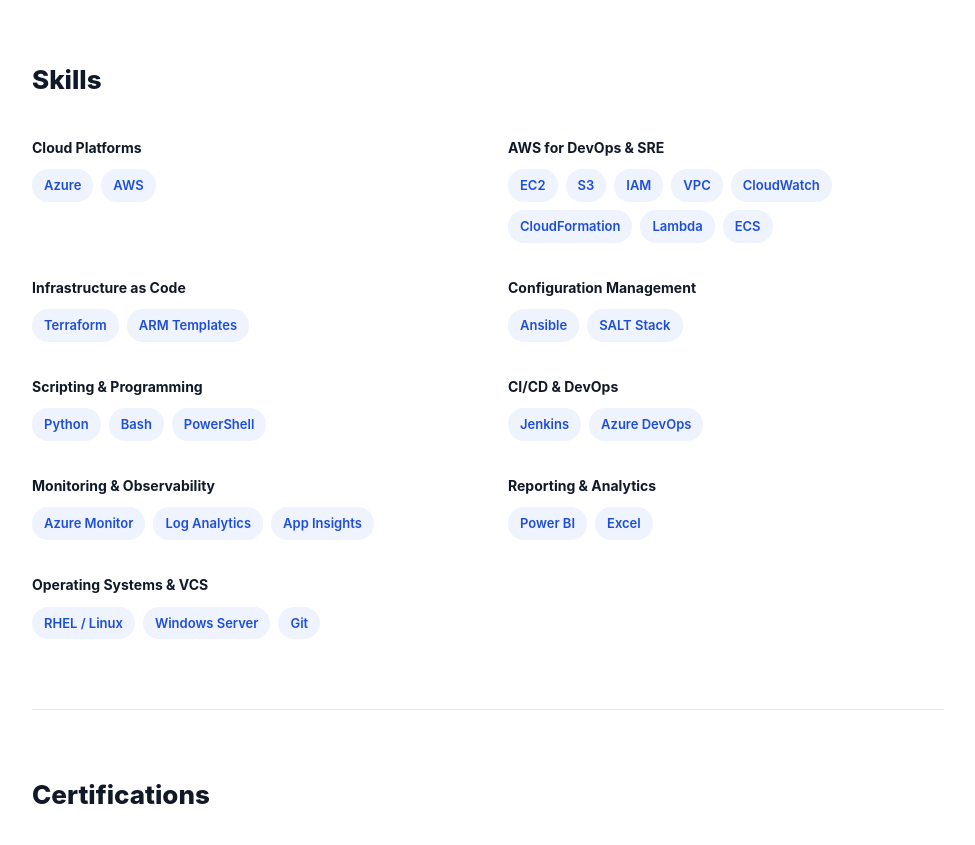
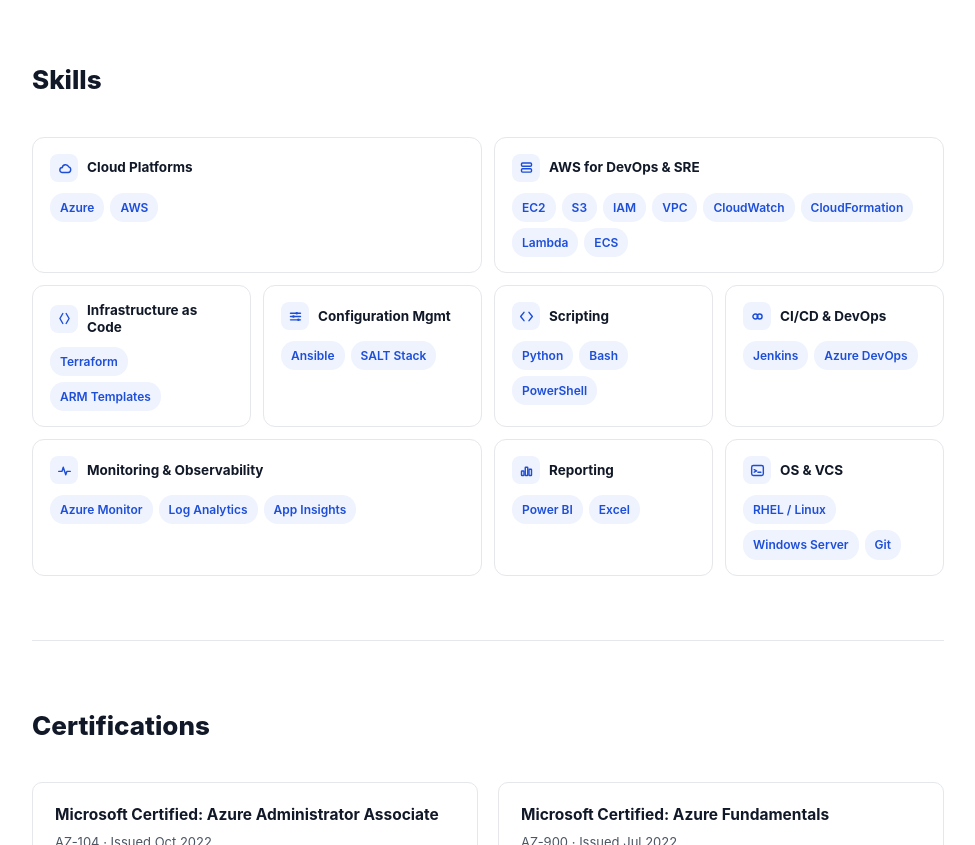
Before and after one commit to tk1998/portfolio, a plain HTML site: page index.html in a window 1280 px wide. Shown: the part 2760-3605 px from the top of the page, without its empty margins (152-1127 px from the left). Drawn offline with Linux system fonts and the light colour scheme.

Commit message:
Update index.html

```diff
--- a/index.html
+++ b/index.html
@@ -251,14 +251,41 @@
   }
 
   /* SKILLS */
-  .skills-cols{ display:grid; grid-template-columns:repeat(2,1fr); gap:28px 40px; }
-  @media (max-width:700px){ .skills-cols{ grid-template-columns:1fr; } }
-  .skill-cat{ margin-bottom:6px; }
-  .skill-cat-name{ font-size:14px; font-weight:700; margin-bottom:10px; }
-  .tag-row{ display:flex; flex-wrap:wrap; gap:8px; }
+  .skills-grid{ display:grid; grid-template-columns:repeat(4,1fr); gap:12px; }
+  @media (max-width:860px){ .skills-grid{ grid-template-columns:repeat(2,1fr); } }
+  @media (max-width:560px){
+    .skills-grid{ grid-template-columns:1fr; }
+    .skills-grid .span-2{ grid-column:span 1; }
+  }
+  .skills-grid .span-2{ grid-column:span 2; }
+  .skill-card{
+    border:1px solid var(--line); border-radius:12px; padding:16px 17px 15px;
+    background:var(--paper);
+    transition:box-shadow .22s ease, transform .22s ease, border-color .22s ease;
+  }
+  .skill-card:hover{
+    box-shadow:0 8px 22px rgba(17,24,39,0.07); transform:translateY(-2px);
+    border-color:#D7E0F5;
+  }
+  .skill-head{ display:flex; align-items:center; gap:9px; margin-bottom:11px; }
+  .skill-icon{
+    width:28px; height:28px; border-radius:8px; background:var(--tag-bg);
+    color:var(--blue-dark); display:flex; align-items:center; justify-content:center;
+    flex-shrink:0; transition:background .2s ease, color .2s ease;
+  }
+  .skill-icon svg{ width:15px; height:15px; }
+  .skill-card:hover .skill-icon{ background:var(--blue); color:#fff; }
+  .skill-cat-name{ font-size:13.5px; font-weight:700; line-height:1.25; }
+  .tag-row{ display:flex; flex-wrap:wrap; gap:6px; }
   .tag{
     background:var(--tag-bg); color:var(--blue-dark);
-    font-size:13px; font-weight:600; padding:6px 12px; border-radius:16px;
+    font-size:12px; font-weight:600; padding:5px 10px; border-radius:14px;
+    transition:background .18s ease, color .18s ease, transform .18s ease;
+  }
+  .skill-card:hover .tag{ background:#fff; border:1px solid #DCE3F0; }
+  .tag:hover{
+    background:var(--blue) !important; color:#fff !important;
+    border-color:var(--blue) !important; transform:translateY(-1px);
   }
 
   /* CERTS */
@@ -483,60 +510,105 @@
   <!-- SKILLS -->
   <section id="skills">
     <div class="section-head"><h2>Skills</h2></div>
-    <div class="skills-cols">
-      <div class="skill-cat">
-        <div class="skill-cat-name">Cloud Platforms</div>
+    <div class="skills-grid">
+      <div class="skill-card span-2">
+        <div class="skill-head">
+          <div class="skill-icon">
+            <svg viewBox="0 0 18 18" fill="none" stroke="currentColor" stroke-width="1.7" stroke-linecap="round" stroke-linejoin="round"><path d="M6 15a3 3 0 0 1 .3-5.97A4 4 0 0 1 14 8.2 3.5 3.5 0 0 1 13.5 15H6Z"/></svg>
+          </div>
+          <div class="skill-cat-name">Cloud Platforms</div>
+        </div>
         <div class="tag-row">
           <span class="tag">Azure</span>
           <span class="tag">AWS</span>
         </div>
       </div>
-      <div class="skill-cat">
-        <div class="skill-cat-name">AWS for DevOps &amp; SRE</div>
+      <div class="skill-card span-2">
+        <div class="skill-head">
+          <div class="skill-icon">
+            <svg viewBox="0 0 18 18" fill="none" stroke="currentColor" stroke-width="1.7" stroke-linecap="round" stroke-linejoin="round"><rect x="3" y="3.5" width="12" height="4" rx="1.2"/><rect x="3" y="10.5" width="12" height="4" rx="1.2"/></svg>
+          </div>
+          <div class="skill-cat-name">AWS for DevOps &amp; SRE</div>
+        </div>
         <div class="tag-row">
           <span class="tag">EC2</span><span class="tag">S3</span><span class="tag">IAM</span>
           <span class="tag">VPC</span><span class="tag">CloudWatch</span><span class="tag">CloudFormation</span>
           <span class="tag">Lambda</span><span class="tag">ECS</span>
         </div>
       </div>
-      <div class="skill-cat">
-        <div class="skill-cat-name">Infrastructure as Code</div>
+      <div class="skill-card">
+        <div class="skill-head">
+          <div class="skill-icon">
+            <svg viewBox="0 0 18 18" fill="none" stroke="currentColor" stroke-width="1.7" stroke-linecap="round" stroke-linejoin="round"><polyline points="7 3 3.5 9 7 15"/><polyline points="11 3 14.5 9 11 15"/></svg>
+          </div>
+          <div class="skill-cat-name">Infrastructure as Code</div>
+        </div>
         <div class="tag-row">
           <span class="tag">Terraform</span><span class="tag">ARM Templates</span>
         </div>
       </div>
-      <div class="skill-cat">
-        <div class="skill-cat-name">Configuration Management</div>
+      <div class="skill-card">
+        <div class="skill-head">
+          <div class="skill-icon">
+            <svg viewBox="0 0 18 18" fill="none" stroke="currentColor" stroke-width="1.7" stroke-linecap="round" stroke-linejoin="round"><line x1="3" y1="5" x2="15" y2="5"/><circle cx="10.5" cy="5" r="1.5" fill="currentColor" stroke="none"/><line x1="3" y1="9" x2="15" y2="9"/><circle cx="6.5" cy="9" r="1.5" fill="currentColor" stroke="none"/><line x1="3" y1="13" x2="15" y2="13"/><circle cx="12.5" cy="13" r="1.5" fill="currentColor" stroke="none"/></svg>
+          </div>
+          <div class="skill-cat-name">Configuration Mgmt</div>
+        </div>
         <div class="tag-row">
           <span class="tag">Ansible</span><span class="tag">SALT Stack</span>
         </div>
       </div>
-      <div class="skill-cat">
-        <div class="skill-cat-name">Scripting &amp; Programming</div>
+      <div class="skill-card">
+        <div class="skill-head">
+          <div class="skill-icon">
+            <svg viewBox="0 0 18 18" fill="none" stroke="currentColor" stroke-width="1.7" stroke-linecap="round" stroke-linejoin="round"><polyline points="6 4 2 9 6 14"/><polyline points="12 4 16 9 12 14"/></svg>
+          </div>
+          <div class="skill-cat-name">Scripting</div>
+        </div>
         <div class="tag-row">
           <span class="tag">Python</span><span class="tag">Bash</span><span class="tag">PowerShell</span>
         </div>
       </div>
-      <div class="skill-cat">
-        <div class="skill-cat-name">CI/CD &amp; DevOps</div>
+      <div class="skill-card">
+        <div class="skill-head">
+          <div class="skill-icon">
+            <svg viewBox="0 0 18 18" fill="none" stroke="currentColor" stroke-width="1.7" stroke-linecap="round" stroke-linejoin="round"><circle cx="6.5" cy="9" r="3"/><circle cx="11.5" cy="9" r="3"/></svg>
+          </div>
+          <div class="skill-cat-name">CI/CD &amp; DevOps</div>
+        </div>
         <div class="tag-row">
           <span class="tag">Jenkins</span><span class="tag">Azure DevOps</span>
         </div>
       </div>
-      <div class="skill-cat">
-        <div class="skill-cat-name">Monitoring &amp; Observability</div>
+      <div class="skill-card span-2">
+        <div class="skill-head">
+          <div class="skill-icon">
+            <svg viewBox="0 0 18 18" fill="none" stroke="currentColor" stroke-width="1.7" stroke-linecap="round" stroke-linejoin="round"><polyline points="2 10 6 10 7.5 5 10.5 14 12 10 16 10"/></svg>
+          </div>
+          <div class="skill-cat-name">Monitoring &amp; Observability</div>
+        </div>
         <div class="tag-row">
           <span class="tag">Azure Monitor</span><span class="tag">Log Analytics</span><span class="tag">App Insights</span>
         </div>
       </div>
-      <div class="skill-cat">
-        <div class="skill-cat-name">Reporting &amp; Analytics</div>
+      <div class="skill-card">
+        <div class="skill-head">
+          <div class="skill-icon">
+            <svg viewBox="0 0 18 18" fill="none" stroke="currentColor" stroke-width="1.7" stroke-linecap="round" stroke-linejoin="round"><rect x="3" y="9.5" width="3" height="5.5" rx="0.6"/><rect x="7.5" y="5" width="3" height="10" rx="0.6"/><rect x="12" y="7.5" width="3" height="7.5" rx="0.6"/></svg>
+          </div>
+          <div class="skill-cat-name">Reporting</div>
+        </div>
         <div class="tag-row">
           <span class="tag">Power BI</span><span class="tag">Excel</span>
         </div>
       </div>
-      <div class="skill-cat">
-        <div class="skill-cat-name">Operating Systems &amp; VCS</div>
+      <div class="skill-card">
+        <div class="skill-head">
+          <div class="skill-icon">
+            <svg viewBox="0 0 18 18" fill="none" stroke="currentColor" stroke-width="1.7" stroke-linecap="round" stroke-linejoin="round"><rect x="2" y="3" width="14" height="12" rx="2"/><polyline points="5 8 8 9.5 5 11"/><line x1="9.5" y1="11" x2="13" y2="11"/></svg>
+          </div>
+          <div class="skill-cat-name">OS &amp; VCS</div>
+        </div>
         <div class="tag-row">
           <span class="tag">RHEL / Linux</span><span class="tag">Windows Server</span><span class="tag">Git</span>
         </div>
```
